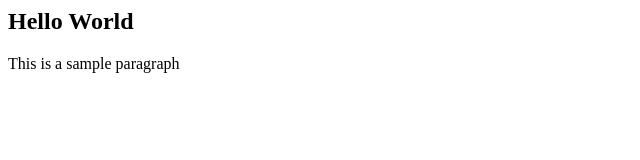
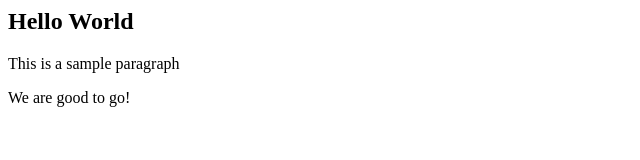
Before and after one commit to Roxy45401/GithubSamplee, a plain HTML site: page index.html in a window 1280 px wide. Shown: the whole page, without its empty margins (0-640 px from the left). Drawn offline with Linux system fonts and the light colour scheme.

Commit message:
the last change... for now

```diff
--- a/index.html
+++ b/index.html
@@ -2,5 +2,6 @@
     <body>
         <h2>Hello World</h2>
         <p> This is a sample paragraph</p>
+        <p>We are good to go!</p>
     </body>
 </html>
```
